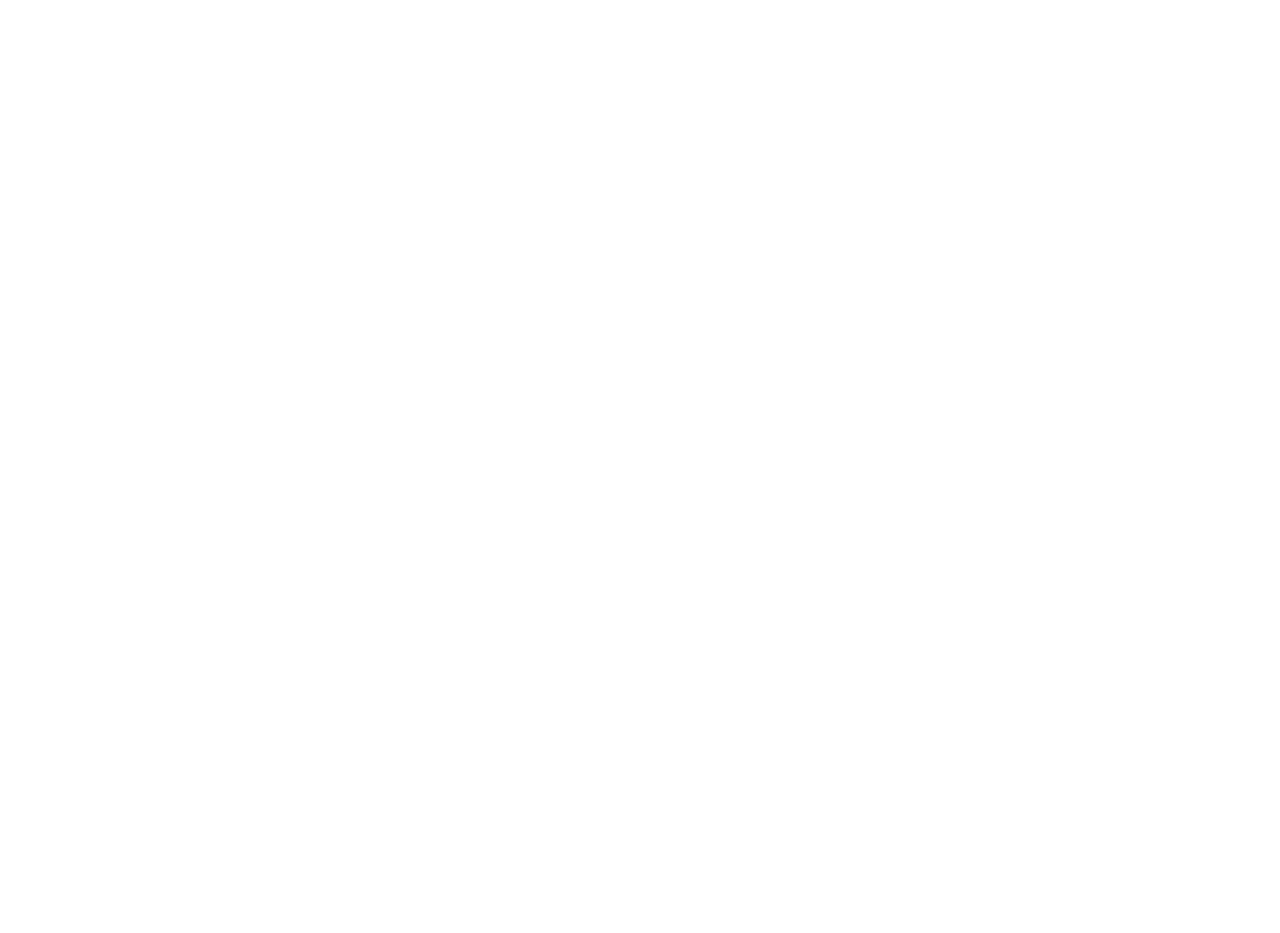
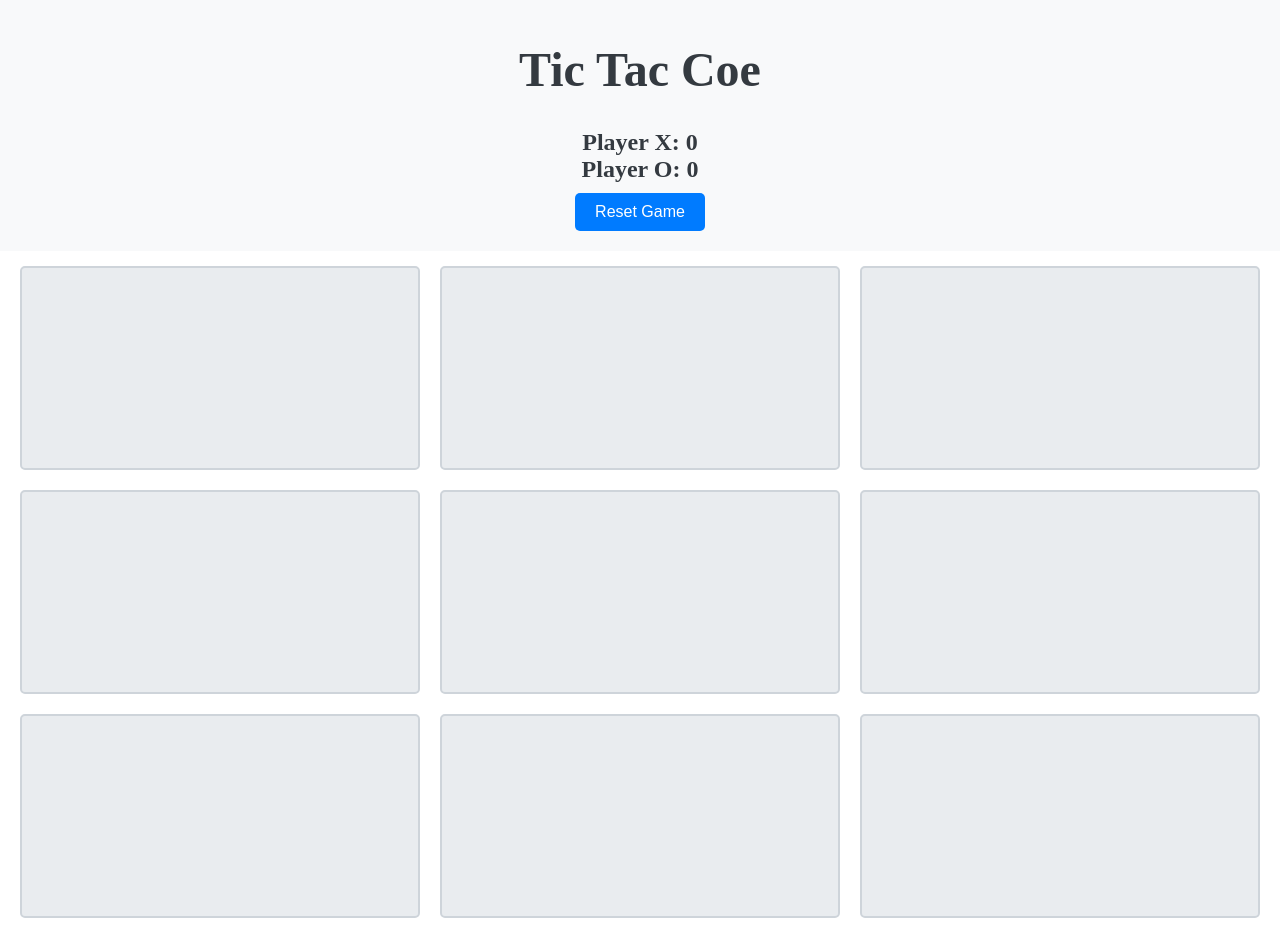
Before and after one commit to x2gut/tic-tac-coe, a plain HTML site: page index.html in a window 1280 px wide. Before the commit the page ends 800 px from the top, so only its background shows below. Drawn offline with Linux system fonts and the light colour scheme.

Commit message:
added game layout with score tracking and reset functionality

```diff
--- a/index.html
+++ b/index.html
@@ -8,6 +8,34 @@
     <title>Tic Tac Coe</title>
   </head>
   <body>
-    <main></main>
+    <header>
+      <h1>Tic Tac Coe</h1>
+      <div class="players-score">
+        <span id="player-x-score">Player X: 0</span>
+        <span id="player-o-score">Player O: 0</span>
+      </div>
+      <button id="reset-button">Reset Game</button>
+    </header>
+    <main>
+      <div class="container">
+        <div class="game-container">
+          <div class="row">
+            <div id="cell-1" class="cell"></div>
+            <div id="cell-2" class="cell"></div>
+            <div id="cell3" class="cell"></div>
+          </div>
+          <div class="row">
+            <div id="cell-4" class="cell"></div>
+            <div id="cell-5" class="cell"></div>
+            <div id="cell-6" class="cell"></div>
+          </div>
+          <div class="row">
+            <div id="cell-7" class="cell"></div>
+            <div id="cell-8" class="cell"></div>
+            <div id="cell-9" class="cell"></div>
+          </div>
+        </div>
+      </div>
+    </main>
   </body>
 </html>
--- a/style.css
+++ b/style.css
@@ -0,0 +1,63 @@
+body {
+  box-sizing: border-box;
+  margin: 0;
+}
+
+header {
+  background-color: #f8f9fa;
+  padding: 10px;
+  text-align: center;
+  font-size: 24px;
+  font-weight: bold;
+  color: #343a40;
+}
+
+#reset-button {
+  margin: 10px;
+  padding: 10px 20px;
+  font-size: 16px;
+  background-color: #007bff;
+  color: white;
+  border: none;
+  border-radius: 5px;
+  cursor: pointer;
+}
+
+#reset-button:hover {
+  background-color: #0056b3;
+  transition-duration: 0.3s;
+}
+
+.container {
+  max-width: 1240px;
+  margin: 15px auto;
+}
+
+.players-score {
+    display: flex;
+    flex-direction: column;
+}
+
+.game-container {
+  display: flex;
+  flex-direction: column;
+  gap: 20px;
+}
+
+.row {
+  display: flex;
+  flex-direction: row;
+  gap: 20px;
+}
+
+.cell {
+  flex: 1;
+  width: 100%;
+  height: 200px;
+  position: relative;
+  background-color: #e9ecef;
+  border: 2px solid #ced4da;
+  border-radius: 5px;
+  cursor: pointer;
+  font-size: 0;
+}
```
